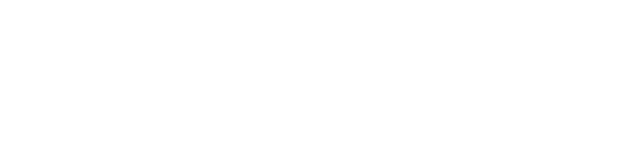
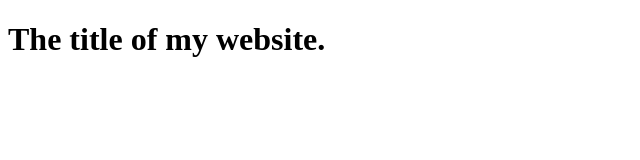
Before and after one commit to LordEvanElias/challenge-1, a plain HTML site: page index.html in a window 1280 px wide. Shown: the whole page, without its empty margins (0-640 px from the left). Drawn offline with Linux system fonts and the light colour scheme.

Commit message:
Added a temporary title to my website.

```diff
--- a/index.html
+++ b/index.html
@@ -7,6 +7,6 @@
     <title>My Challenge 1 Website</title>
 </head>
 <body>
-
+    <h1> The title of my website. </h1>
 </body>
 </html>
```
